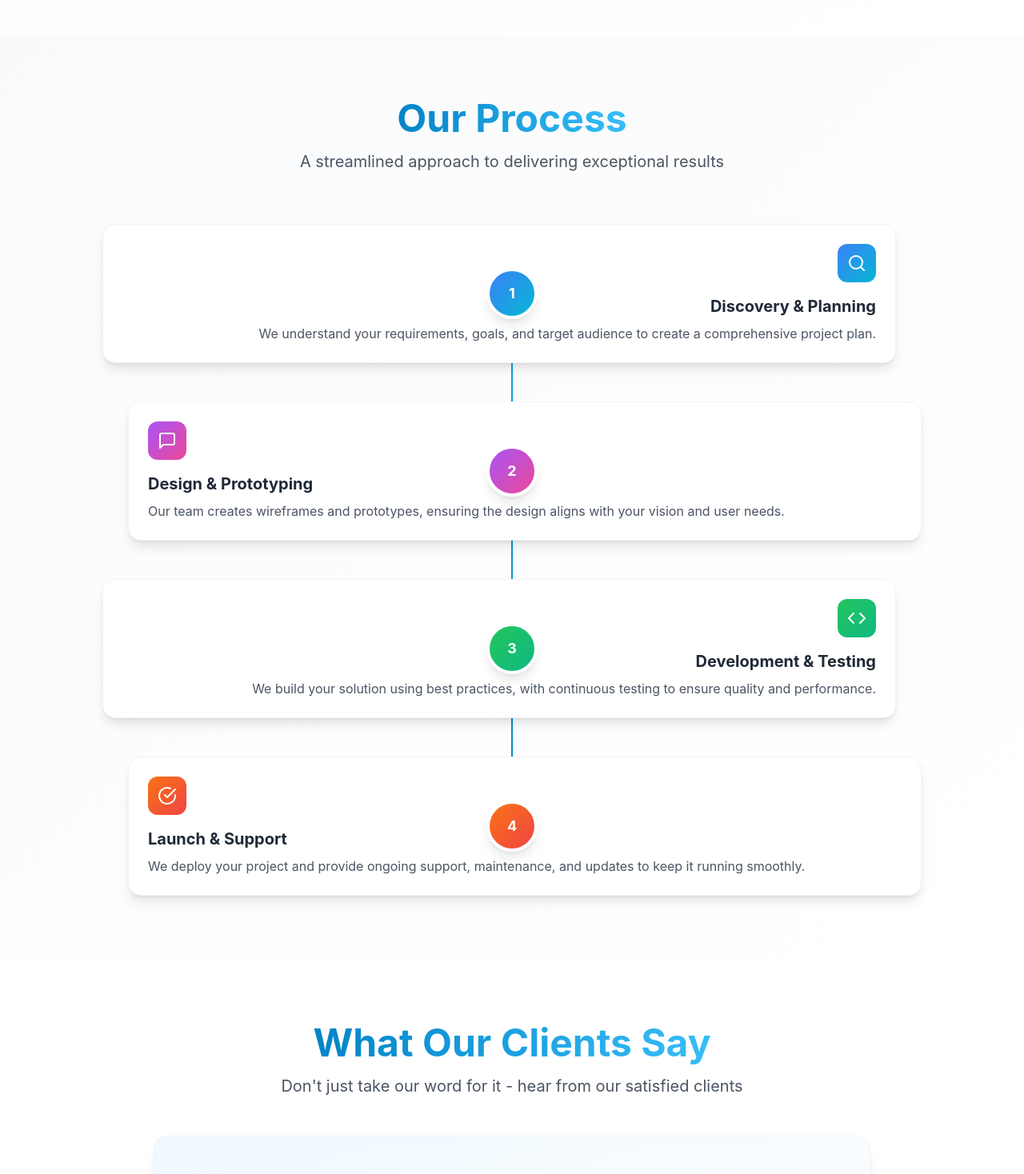
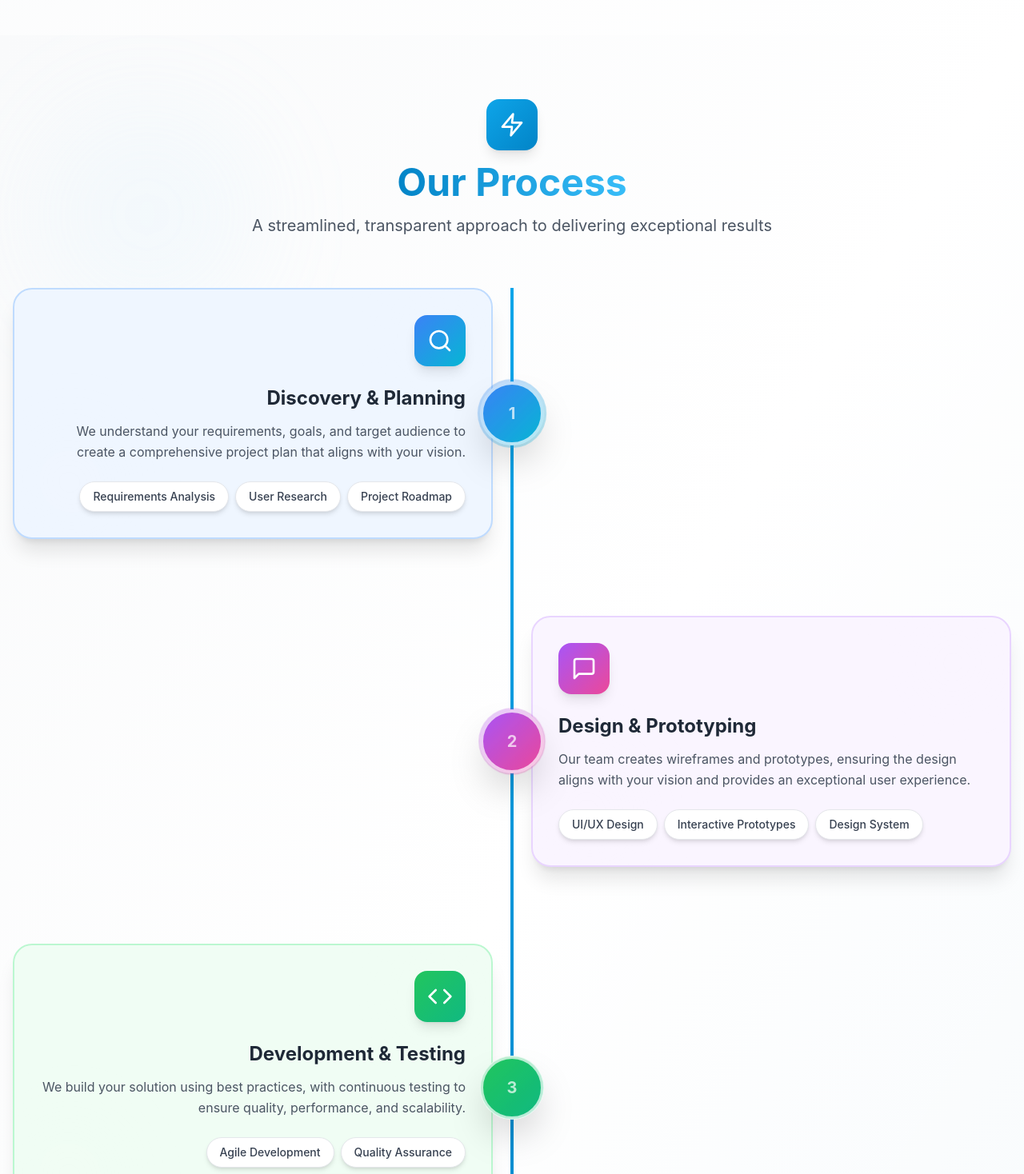
Before and after one commit to bvggies/techarenagroupe, a React (Vite) app: page / in a window 1280 px wide. Shown: the part 9820-11288 px from the top of the page at 80% size. Built offline with nearby package versions, Linux system fonts and the light colour scheme.

Commit message:
Enhance Process Timeline section with modern design: animated timeline, feature badges, gradient backgrounds, decorative elements, and improved mobile layout

```diff
--- a/src/components/ProcessTimeline.tsx
+++ b/src/components/ProcessTimeline.tsx
@@ -1,37 +1,59 @@
-import { motion } from 'framer-motion'
-import { FiSearch, FiMessageSquare, FiCode, FiCheckCircle } from 'react-icons/fi'
+import { motion, useInView } from 'framer-motion'
+import { useRef } from 'react'
+import { FiSearch, FiMessageSquare, FiCode, FiCheckCircle, FiArrowRight, FiZap } from 'react-icons/fi'
 
 const steps = [
   {
     icon: FiSearch,
     title: 'Discovery & Planning',
-    description: 'We understand your requirements, goals, and target audience to create a comprehensive project plan.',
+    description: 'We understand your requirements, goals, and target audience to create a comprehensive project plan that aligns with your vision.',
     color: 'from-blue-500 to-cyan-500',
+    bgColor: 'bg-blue-50 dark:bg-blue-900/20',
+    borderColor: 'border-blue-200 dark:border-blue-800',
+    features: ['Requirements Analysis', 'User Research', 'Project Roadmap'],
   },
   {
     icon: FiMessageSquare,
     title: 'Design & Prototyping',
-    description: 'Our team creates wireframes and prototypes, ensuring the design aligns with your vision and user needs.',
+    description: 'Our team creates wireframes and prototypes, ensuring the design aligns with your vision and provides an exceptional user experience.',
     color: 'from-purple-500 to-pink-500',
+    bgColor: 'bg-purple-50 dark:bg-purple-900/20',
+    borderColor: 'border-purple-200 dark:border-purple-800',
+    features: ['UI/UX Design', 'Interactive Prototypes', 'Design System'],
   },
   {
     icon: FiCode,
     title: 'Development & Testing',
-    description: 'We build your solution using best practices, with continuous testing to ensure quality and performance.',
+    description: 'We build your solution using best practices, with continuous testing to ensure quality, performance, and scalability.',
     color: 'from-green-500 to-emerald-500',
+    bgColor: 'bg-green-50 dark:bg-green-900/20',
+    borderColor: 'border-green-200 dark:border-green-800',
+    features: ['Agile Development', 'Quality Assurance', 'Performance Optimization'],
   },
   {
     icon: FiCheckCircle,
     title: 'Launch & Support',
-    description: 'We deploy your project and provide ongoing support, maintenance, and updates to keep it running smoothly.',
+    description: 'We deploy your project and provide ongoing support, maintenance, and updates to keep it running smoothly and efficiently.',
     color: 'from-orange-500 to-red-500',
+    bgColor: 'bg-orange-50 dark:bg-orange-900/20',
+    borderColor: 'border-orange-200 dark:border-orange-800',
+    features: ['Deployment', 'Monitoring', '24/7 Support'],
   },
 ]
 
 const ProcessTimeline = () => {
+  const ref = useRef(null)
+  const isInView = useInView(ref, { once: true, margin: '-100px' })
+
   return (
-    <section className="py-20 bg-gradient-to-br from-gray-50 to-white dark:from-gray-900 dark:to-gray-800">
-      <div className="container mx-auto px-4">
+    <section className="py-20 bg-gradient-to-br from-gray-50 via-white to-primary-50/30 dark:from-gray-900 dark:via-gray-800 dark:to-primary-900/10 relative overflow-hidden">
+      {/* Animated Background Elements */}
+      <div className="absolute inset-0 overflow-hidden pointer-events-none">
+        <div className="absolute top-20 left-10 w-72 h-72 bg-primary-200/20 dark:bg-primary-800/20 rounded-full blur-3xl animate-pulse" />
+        <div className="absolute bottom-20 right-10 w-96 h-96 bg-purple-200/20 dark:bg-purple-800/20 rounded-full blur-3xl animate-pulse" style={{ animationDelay: '1s' }} />
+      </div>
+
+      <div className="container mx-auto px-4 relative z-10">
         <motion.div
           initial={{ opacity: 0, y: 30 }}
           whileInView={{ opacity: 1, y: 0 }}
@@ -39,21 +61,40 @@ const ProcessTimeline = () => {
           transition={{ duration: 0.8 }}
           className="text-center mb-16"
         >
+          <motion.div
+            initial={{ scale: 0 }}
+            whileInView={{ scale: 1 }}
+            viewport={{ once: true }}
+            transition={{ delay: 0.2, type: 'spring', stiffness: 200 }}
+            className="inline-block mb-4"
+          >
+            <div className="w-16 h-16 rounded-2xl bg-gradient-to-br from-primary-500 to-primary-600 flex items-center justify-center shadow-lg">
+              <FiZap className="w-8 h-8 text-white" />
+            </div>
+          </motion.div>
           <h2 className="text-4xl md:text-5xl font-bold mb-4">
             <span className="text-gradient">Our Process</span>
           </h2>
           <p className="text-xl text-gray-600 dark:text-gray-300 max-w-2xl mx-auto">
-            A streamlined approach to delivering exceptional results
+            A streamlined, transparent approach to delivering exceptional results
           </p>
         </motion.div>
 
-        <div className="max-w-5xl mx-auto">
-          <div className="relative">
-            {/* Timeline Line */}
-            <div className="absolute left-8 md:left-1/2 top-0 bottom-0 w-0.5 bg-gradient-to-b from-primary-500 to-primary-600 transform md:-translate-x-1/2" />
+        <div ref={ref} className="max-w-7xl mx-auto">
+          {/* Desktop Timeline */}
+          <div className="hidden lg:block relative">
+            {/* Animated Timeline Line */}
+            <div className="absolute left-1/2 top-0 bottom-0 w-1 bg-gradient-to-b from-primary-400 via-primary-500 to-primary-600 transform -translate-x-1/2">
+              <motion.div
+                initial={{ scaleY: 0 }}
+                animate={isInView ? { scaleY: 1 } : { scaleY: 0 }}
+                transition={{ duration: 1.5, ease: 'easeInOut' }}
+                className="absolute inset-0 bg-gradient-to-b from-primary-500 to-primary-600 origin-top"
+              />
+            </div>
 
             {/* Steps */}
-            <div className="space-y-12">
+            <div className="space-y-24">
               {steps.map((step, index) => {
                 const Icon = step.icon
                 const isEven = index % 2 === 0
@@ -61,46 +102,182 @@ const ProcessTimeline = () => {
                 return (
                   <motion.div
                     key={step.title}
-                    initial={{ opacity: 0, x: isEven ? -50 : 50 }}
-                    whileInView={{ opacity: 1, x: 0 }}
-                    viewport={{ once: true }}
-                    transition={{ delay: index * 0.2 }}
-                    className={`relative flex items-center ${
-                      isEven ? 'md:flex-row' : 'md:flex-row-reverse'
-                    }`}
+                    initial={{ opacity: 0, x: isEven ? -100 : 100 }}
+                    animate={isInView ? { opacity: 1, x: 0 } : { opacity: 0, x: isEven ? -100 : 100 }}
+                    transition={{ delay: index * 0.2, duration: 0.6 }}
+                    className={`relative flex items-center ${isEven ? 'flex-row' : 'flex-row-reverse'}`}
                   >
                     {/* Content Card */}
-                    <div className={`flex-1 ${isEven ? 'md:pr-8 md:text-right' : 'md:pl-8 md:text-left'} ${!isEven ? 'md:order-2' : ''}`}>
+                    <div className={`flex-1 ${isEven ? 'pr-12 text-right' : 'pl-12 text-left'}`}>
                       <motion.div
                         whileHover={{ scale: 1.02, y: -5 }}
-                        className="bg-white dark:bg-gray-800 rounded-2xl p-6 shadow-lg border border-gray-100 dark:border-gray-700"
+                        className={`relative ${step.bgColor} ${step.borderColor} border-2 rounded-3xl p-8 shadow-xl overflow-hidden group`}
                       >
-                        <div className={`inline-flex items-center justify-center w-12 h-12 rounded-xl bg-gradient-to-br ${step.color} mb-4 ${isEven ? 'md:ml-auto' : ''}`}>
-                          <Icon className="w-6 h-6 text-white" />
+                        {/* Gradient Overlay */}
+                        <div className={`absolute inset-0 bg-gradient-to-br ${step.color} opacity-0 group-hover:opacity-5 transition-opacity duration-300`} />
+
+                        {/* Content */}
+                        <div className="relative z-10">
+                          <motion.div
+                            initial={{ scale: 0, rotate: -180 }}
+                            animate={isInView ? { scale: 1, rotate: 0 } : { scale: 0, rotate: -180 }}
+                            transition={{ delay: index * 0.2 + 0.3, type: 'spring', stiffness: 200 }}
+                            className={`inline-flex items-center justify-center w-16 h-16 rounded-2xl bg-gradient-to-br ${step.color} mb-6 ${isEven ? 'ml-auto' : 'mr-auto'} shadow-lg`}
+                          >
+                            <Icon className="w-8 h-8 text-white" />
+                          </motion.div>
+
+                          <h3 className="text-2xl font-bold text-gray-800 dark:text-white mb-3">
+                            {step.title}
+                          </h3>
+                          <p className="text-gray-600 dark:text-gray-300 mb-6 leading-relaxed">
+                            {step.description}
+                          </p>
+
+                          {/* Features List */}
+                          <div className={`flex flex-wrap gap-2 ${isEven ? 'justify-end' : 'justify-start'}`}>
+                            {step.features.map((feature, idx) => (
+                              <motion.span
+                                key={feature}
+                                initial={{ opacity: 0, scale: 0.8 }}
+                                animate={isInView ? { opacity: 1, scale: 1 } : { opacity: 0, scale: 0.8 }}
+                                transition={{ delay: index * 0.2 + 0.4 + idx * 0.1 }}
+                                className={`px-4 py-2 bg-white dark:bg-gray-800 rounded-full text-sm font-medium text-gray-700 dark:text-gray-300 shadow-md border border-gray-200 dark:border-gray-700`}
+                              >
+                                {feature}
+                              </motion.span>
+                            ))}
+                          </div>
                         </div>
-                        <h3 className="text-xl font-bold text-gray-800 dark:text-white mb-2">
-                          {step.title}
-                        </h3>
-                        <p className="text-gray-600 dark:text-gray-300">
-                          {step.description}
-                        </p>
+
+                        {/* Decorative Elements */}
+                        <div className="absolute top-4 right-4 w-24 h-24 bg-gradient-to-br from-white/20 to-transparent rounded-full blur-2xl" />
+                        <div className="absolute bottom-4 left-4 w-32 h-32 bg-gradient-to-tr from-white/20 to-transparent rounded-full blur-2xl" />
                       </motion.div>
                     </div>
 
                     {/* Timeline Dot */}
-                    <div className="absolute left-8 md:left-1/2 transform -translate-x-1/2 md:-translate-x-1/2 z-10">
-                      <div className={`w-16 h-16 rounded-full bg-gradient-to-br ${step.color} flex items-center justify-center shadow-lg border-4 border-white dark:border-gray-900`}>
-                        <span className="text-white font-bold text-lg">{index + 1}</span>
-                      </div>
+                    <div className="absolute left-1/2 transform -translate-x-1/2 z-20">
+                      <motion.div
+                        initial={{ scale: 0 }}
+                        animate={isInView ? { scale: 1 } : { scale: 0 }}
+                        transition={{ delay: index * 0.2 + 0.2, type: 'spring', stiffness: 200 }}
+                        className={`relative w-20 h-20 rounded-full bg-gradient-to-br ${step.color} flex items-center justify-center shadow-2xl border-4 border-white dark:border-gray-900`}
+                      >
+                        <span className="text-white font-bold text-xl">{index + 1}</span>
+                        <motion.div
+                          animate={{ scale: [1, 1.2, 1] }}
+                          transition={{ duration: 2, repeat: Infinity, delay: index * 0.3 }}
+                          className={`absolute inset-0 rounded-full bg-gradient-to-br ${step.color} opacity-30`}
+                        />
+                      </motion.div>
                     </div>
 
-                    {/* Spacer for mobile */}
-                    <div className="flex-1 md:hidden" />
+                    {/* Spacer */}
+                    <div className="flex-1" />
                   </motion.div>
                 )
               })}
             </div>
           </div>
+
+          {/* Mobile/Tablet Timeline */}
+          <div className="lg:hidden space-y-8">
+            {steps.map((step, index) => {
+              const Icon = step.icon
+
+              return (
+                <motion.div
+                  key={step.title}
+                  initial={{ opacity: 0, y: 50 }}
+                  whileInView={{ opacity: 1, y: 0 }}
+                  viewport={{ once: true }}
+                  transition={{ delay: index * 0.15 }}
+                  className="relative"
+                >
+                  {/* Timeline Line */}
+                  {index < steps.length - 1 && (
+                    <div className="absolute left-8 top-20 bottom-0 w-0.5 bg-gradient-to-b from-primary-400 to-primary-600" />
+                  )}
+
+                  <motion.div
+                    whileHover={{ scale: 1.02, y: -5 }}
+                    className={`relative ${step.bgColor} ${step.borderColor} border-2 rounded-3xl p-6 shadow-xl ml-12 overflow-hidden group`}
+                  >
+                    {/* Gradient Overlay */}
+                    <div className={`absolute inset-0 bg-gradient-to-br ${step.color} opacity-0 group-hover:opacity-5 transition-opacity duration-300`} />
+
+                    {/* Timeline Dot */}
+                    <div className="absolute -left-12 top-6">
+                      <motion.div
+                        initial={{ scale: 0 }}
+                        whileInView={{ scale: 1 }}
+                        viewport={{ once: true }}
+                        transition={{ delay: index * 0.15 + 0.2, type: 'spring', stiffness: 200 }}
+                        className={`relative w-16 h-16 rounded-full bg-gradient-to-br ${step.color} flex items-center justify-center shadow-lg border-4 border-white dark:border-gray-900`}
+                      >
+                        <Icon className="w-7 h-7 text-white" />
+                        <motion.div
+                          animate={{ scale: [1, 1.2, 1] }}
+                          transition={{ duration: 2, repeat: Infinity, delay: index * 0.3 }}
+                          className={`absolute inset-0 rounded-full bg-gradient-to-br ${step.color} opacity-30`}
+                        />
+                      </motion.div>
+                    </div>
+
+                    {/* Content */}
+                    <div className="relative z-10">
+                      <div className="flex items-center space-x-3 mb-4">
+                        <span className="text-2xl font-bold text-primary-600 dark:text-primary-400">
+                          {String(index + 1).padStart(2, '0')}
+                        </span>
+                        <h3 className="text-xl font-bold text-gray-800 dark:text-white">
+                          {step.title}
+                        </h3>
+                      </div>
+                      <p className="text-gray-600 dark:text-gray-300 mb-4 leading-relaxed">
+                        {step.description}
+                      </p>
+
+                      {/* Features List */}
+                      <div className="flex flex-wrap gap-2">
+                        {step.features.map((feature) => (
+                          <span
+                            key={feature}
+                            className="px-3 py-1.5 bg-white dark:bg-gray-800 rounded-full text-xs font-medium text-gray-700 dark:text-gray-300 shadow-md border border-gray-200 dark:border-gray-700"
+                          >
+                            {feature}
+                          </span>
+                        ))}
+                      </div>
+                    </div>
+
+                    {/* Decorative Elements */}
+                    <div className="absolute top-4 right-4 w-20 h-20 bg-gradient-to-br from-white/20 to-transparent rounded-full blur-2xl" />
+                    <div className="absolute bottom-4 left-4 w-24 h-24 bg-gradient-to-tr from-white/20 to-transparent rounded-full blur-2xl" />
+                  </motion.div>
+                </motion.div>
+              )
+            })}
+          </div>
+
+          {/* Call to Action */}
+          <motion.div
+            initial={{ opacity: 0, y: 30 }}
+            whileInView={{ opacity: 1, y: 0 }}
+            viewport={{ once: true }}
+            transition={{ delay: 0.8 }}
+            className="mt-20 text-center"
+          >
+            <motion.div
+              whileHover={{ scale: 1.05 }}
+              whileTap={{ scale: 0.95 }}
+              className="inline-flex items-center space-x-3 px-8 py-4 bg-gradient-to-r from-primary-600 to-primary-700 text-white rounded-full shadow-lg hover:shadow-xl transition-all cursor-pointer"
+            >
+              <span className="font-semibold text-lg">Ready to Start Your Project?</span>
+              <FiArrowRight className="w-5 h-5" />
+            </motion.div>
+          </motion.div>
         </div>
       </div>
     </section>
```
